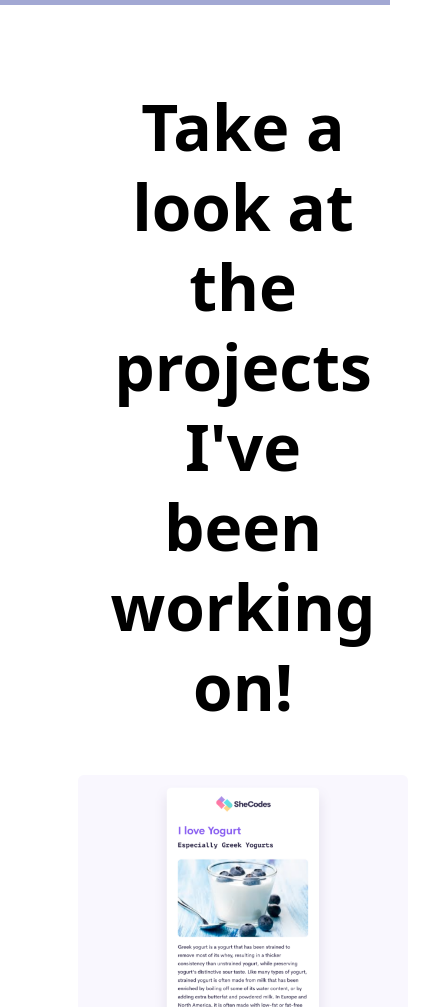
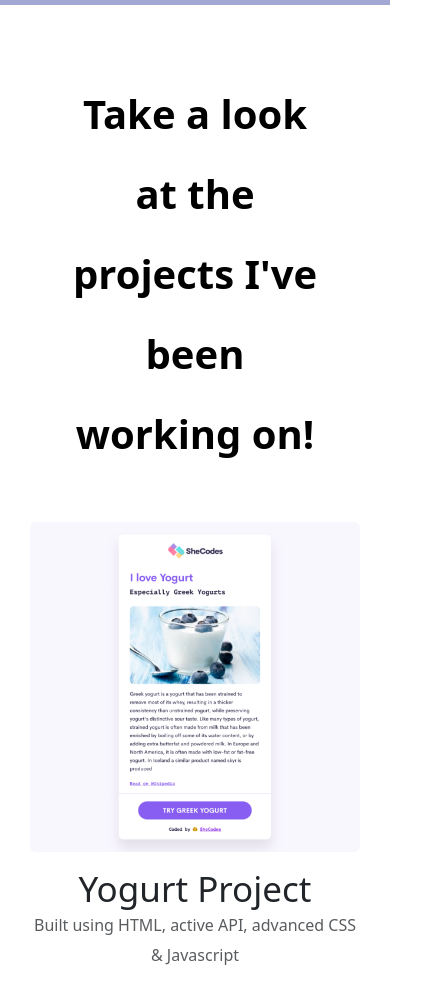
Before and after one commit to Comet429/potfolio-project-01, a plain HTML site: page work.html in a window 390 px wide. Shown: the part 51-1058 px from the top of the page, 438 px wide, since content can reach past the window. Drawn offline with nearby package versions, Linux system fonts and the light colour scheme.

Commit message:
Updated css  for small screen scrolling

```diff
--- a/css/portfolio-style.css
+++ b/css/portfolio-style.css
@@ -119,8 +119,7 @@ nav a:hover nav li.active a {
 }
 
 .content-container {
-  padding: 60px 30px;
-  margin: 48px;
+  padding: 95px 30px;
 }
 
 .content h1 {
@@ -208,11 +207,15 @@ footer .social-link a {
 
 @media (max-width: 800px) {
   h1 {
-    font-size: 40px;
+    font-size: 39px;
   }
 
   h2 {
-    font-size: 42px;
+    font-size: 37px;
+  }
+
+  h3 {
+    font-size: 35px;
   }
 
   .hero {
@@ -224,6 +227,10 @@ footer .social-link a {
     text-align: center;
   }
 
+  .content h1 {
+    font-size: 40px;
+  }
+
   .content {
     text-align: center;
     padding: 0;
```
